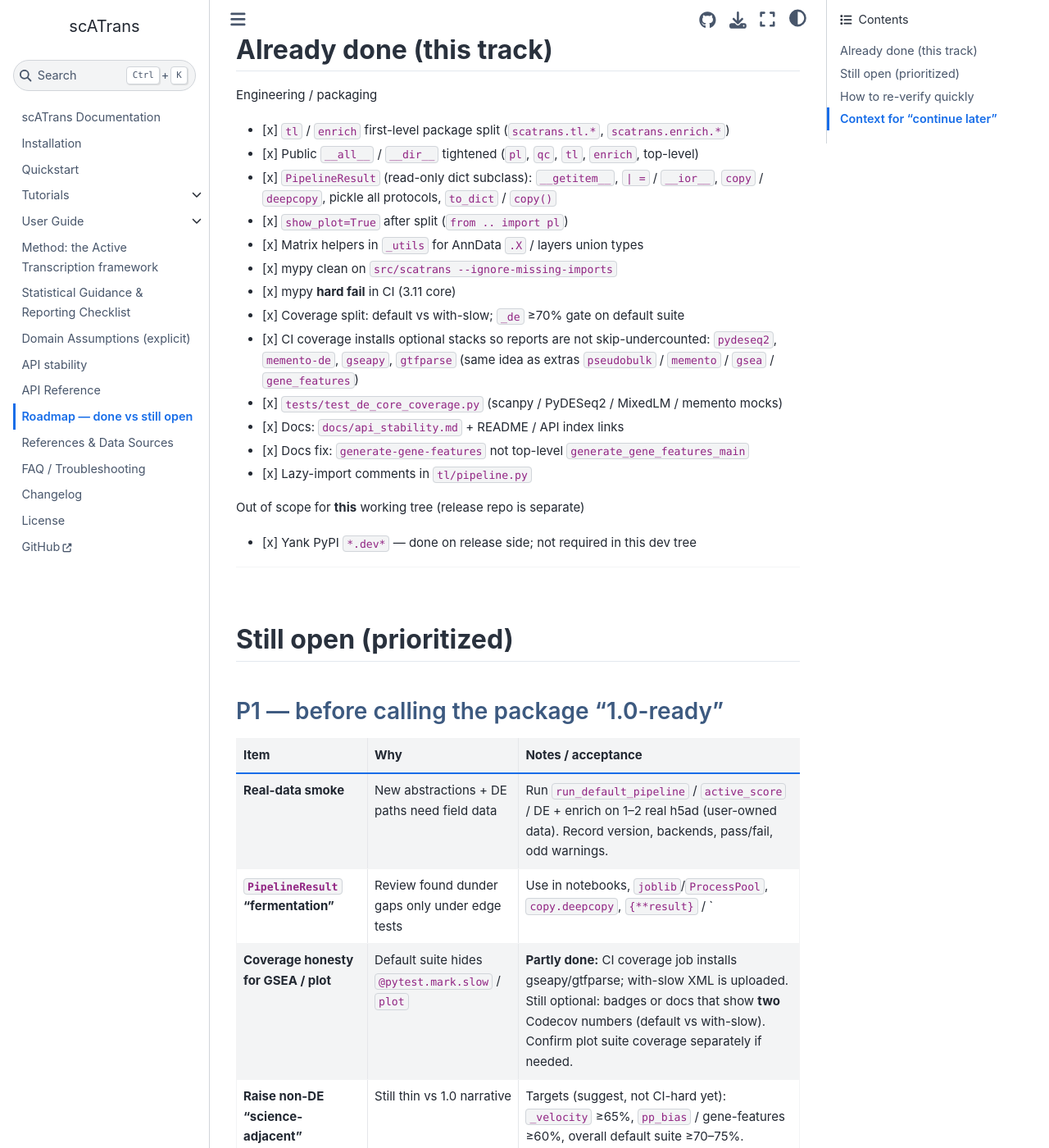
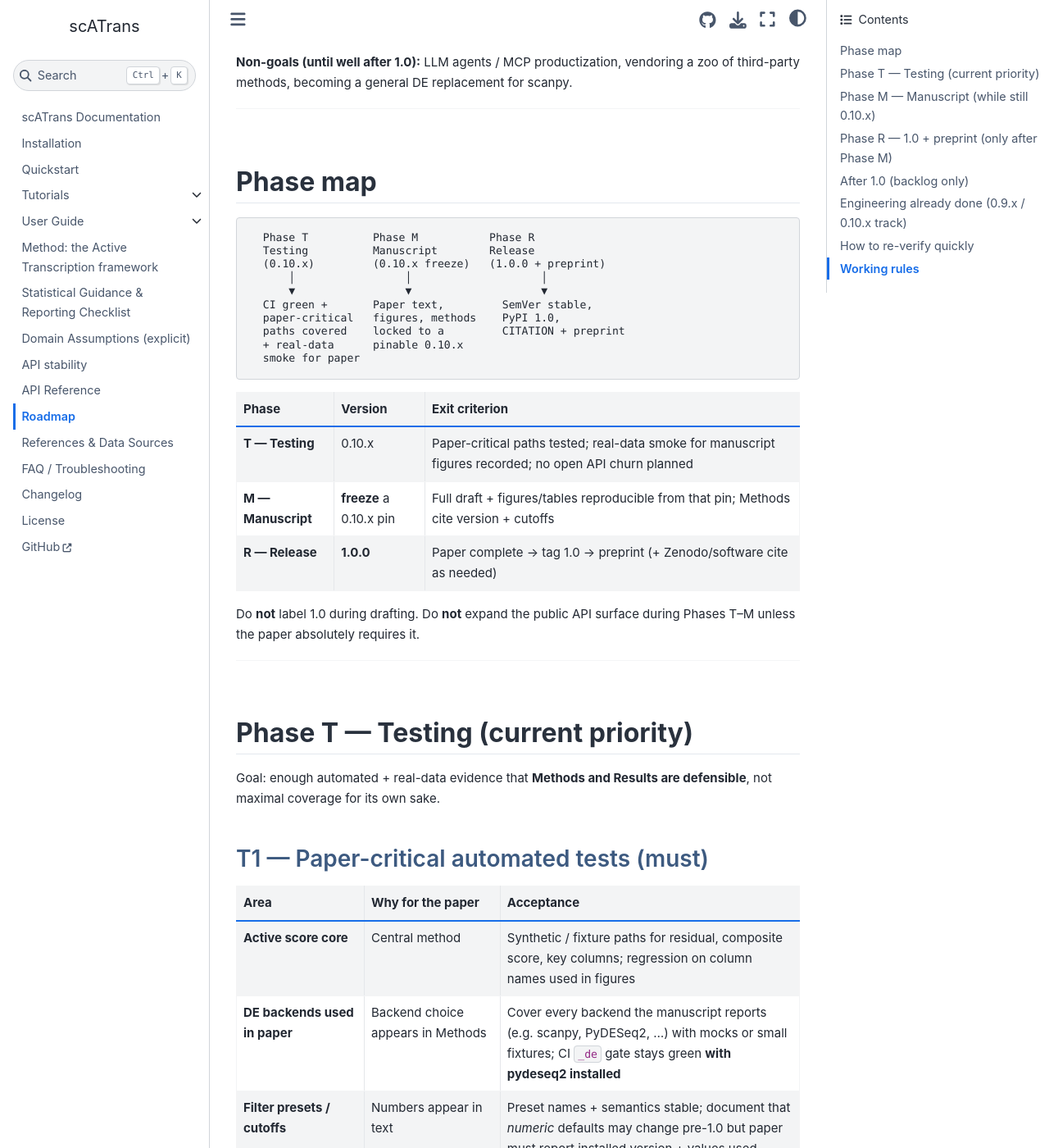
Before and after one commit to leelieber2025/scATrans, a Sphinx documentation site: the page built from docs/ROADMAP.md, in a window 1280 px wide and 1400 px high, scrolled down 246 px. Shown: the whole window at 82% size. Built offline with Sphinx 7.4.7 and the Sphinx Book theme 1.1.4, drawn with Linux system fonts in a browser that asks for light colours; pages that are not in the unit, such as notebooks, are missing from menus; some of the changed text lies outside the part shown.

Commit message:
Update ROADMAP.md

````diff
--- a/docs/ROADMAP.md
+++ b/docs/ROADMAP.md
@@ -1,82 +1,181 @@
-# Roadmap — done vs still open
+# Roadmap
 
-Working notes from the 0.9.x / 0.10.x post-release review / refactor track
-(2026-07). Use this when picking up work later. Not a commitment to
-ship dates.
+**Strategy (locked):** finish **testing** → finish the **paper** → then
+**1.0** + **preprint**. Stay on **0.10.x (Beta)** until the manuscript is
+done. Not a calendar commitment.
+
+**Positioning:** a focused method package for active-transcription scoring
+under spliced/unspliced (or nascent/mature) layers—not a multi-omics
+platform. Prefer depth, reportability, and reproducibility over feature
+breadth.
+
+**Non-goals (until well after 1.0):** LLM agents / MCP productization,
+vendoring a zoo of third-party methods, becoming a general DE replacement
+for scanpy.
 
 ---
 
-## Already done (this track)
+## Phase map
 
-Engineering / packaging
+```text
+  Phase T          Phase M           Phase R
+  Testing          Manuscript        Release
+  (0.10.x)         (0.10.x freeze)   (1.0.0 + preprint)
+      │                 │                    │
+      ▼                 ▼                    ▼
+  CI green +       Paper text,         SemVer stable,
+  paper-critical   figures, methods    PyPI 1.0,
+  paths covered    locked to a         CITATION + preprint
+  + real-data      pinable 0.10.x
+  smoke for paper
+```
 
-- [x] `tl` / `enrich` first-level package split (`scatrans.tl.*`, `scatrans.enrich.*`)
-- [x] Public `__all__` / `__dir__` tightened (`pl`, `qc`, `tl`, `enrich`, top-level)
-- [x] `PipelineResult` (read-only dict subclass): `__getitem__`, `| =` / `__ior__`,
-      `copy` / `deepcopy`, pickle all protocols, `to_dict` / `copy()`
-- [x] `show_plot=True` after split (`from .. import pl`)
-- [x] Matrix helpers in `_utils` for AnnData `.X` / layers union types
-- [x] mypy clean on `src/scatrans --ignore-missing-imports`
-- [x] mypy **hard fail** in CI (3.11 core)
-- [x] Coverage split: default vs with-slow; `_de` ≥70% gate on default suite
-- [x] CI coverage installs optional stacks so reports are not skip-undercounted:
-      `pydeseq2`, `memento-de`, `gseapy`, `gtfparse` (same idea as extras
-      `pseudobulk` / `memento` / `gsea` / `gene_features`)
-- [x] `tests/test_de_core_coverage.py` (scanpy / PyDESeq2 / MixedLM / memento mocks)
-- [x] Docs: `docs/api_stability.md` + README / API index links
-- [x] Docs fix: `generate-gene-features` not top-level `generate_gene_features_main`
-- [x] Lazy-import comments in `tl/pipeline.py`
+| Phase | Version | Exit criterion |
+|-------|---------|----------------|
+| **T — Testing** | 0.10.x | Paper-critical paths tested; real-data smoke for manuscript figures recorded; no open API churn planned |
+| **M — Manuscript** | **freeze** a 0.10.x pin | Full draft + figures/tables reproducible from that pin; Methods cite version + cutoffs |
+| **R — Release** | **1.0.0** | Paper complete → tag 1.0 → preprint (+ Zenodo/software cite as needed) |
 
-Out of scope for **this** working tree (release repo is separate)
-
-- [x] Yank PyPI `*.dev*` — done on release side; not required in this dev tree
+Do **not** label 1.0 during drafting. Do **not** expand the public API surface
+during Phases T–M unless the paper absolutely requires it.
 
 ---
 
-## Still open (prioritized)
+## Phase T — Testing (current priority)
 
-### P1 — before calling the package “1.0-ready”
+Goal: enough automated + real-data evidence that **Methods and Results are
+defensible**, not maximal coverage for its own sake.
 
-| Item | Why | Notes / acceptance |
-|------|-----|--------------------|
-| **Real-data smoke** | New abstractions + DE paths need field data | Run `run_default_pipeline` / `active_score` / DE + enrich on 1–2 real h5ad (user-owned data). Record version, backends, pass/fail, odd warnings. |
-| **`PipelineResult` “fermentation”** | Review found dunder gaps only under edge tests | Use in notebooks, `joblib`/`ProcessPool`, `copy.deepcopy`, `{**result}` / `|` in real scripts. Prefer keep 0.10.x until no surprises. |
-| **Coverage honesty for GSEA / plot** | Default suite hides `@pytest.mark.slow` / `plot` | **Partly done:** CI coverage job installs gseapy/gtfparse; with-slow XML is uploaded. Still optional: badges or docs that show **two** Codecov numbers (default vs with-slow). Confirm plot suite coverage separately if needed. |
-| **Raise non-DE “science-adjacent” coverage** | Still thin vs 1.0 narrative | Targets (suggest, not CI-hard yet): `_velocity` ≥65%, `pp_bias` / gene-features ≥60%, overall default suite ≥70–75%. |
+### T1 — Paper-critical automated tests (must)
 
-### P2 — product / packaging
+| Area | Why for the paper | Acceptance |
+|------|-------------------|------------|
+| **Active score core** | Central method | Synthetic / fixture paths for residual, composite score, key columns; regression on column names used in figures |
+| **DE backends used in paper** | Backend choice appears in Methods | Cover every backend the manuscript reports (e.g. scanpy, PyDESeq2, …) with mocks or small fixtures; CI `_de` gate stays green **with pydeseq2 installed** |
+| **Filter presets / cutoffs** | Numbers appear in text | Preset names + semantics stable; document that *numeric* defaults may change pre-1.0 but paper must report installed version + values used |
+| **Pipeline / `PipelineResult`** | One-liner workflow | Keys used in tutorials/paper (`candidates`, `enrichment`, `meta`, …) stable; pickle/deepcopy if you serialize results for figures |
+| **Enrichment paths in paper** | GO/KEGG/GSEA if shown | ORA (and GSEA if claimed) runnable under CI `slow` or documented offline protocol; universe handling consistent with docs |
 
-| Item | Why | Notes |
-|------|-----|--------|
-| **Wheel size / KEGG bundling** | ~9 MB wheel; KEGG commercial terms | Optional: KEGG not in default wheel; download or extra; GO compress / slim |
-| **Dual mouse gene-feature tables** | Confusing defaults | Doc default table + when to switch; or single default + `list_available_gene_features` |
-| **CITATION.cff / authors** | Academic citability | Name + email set (Zhao Li / 李钊); add ORCID when available |
-| **Optional `plot` extra** | Slim core install | Move heavy viz deps if desired |
-| **Further module split** | `tl.active` / `pl` still large | Only if maintainability hurts; keep public imports stable |
+### T2 — Real-data smoke for the manuscript (must)
 
-### P3 — 1.0 release checklist (do not rush)
+- Run the **exact analysis recipe** planned for figures on 1–2 real h5ad sets
+  (user-owned or public with clear license).
+- Record: `scatrans.__version__`, extras/backends, command or notebook path,
+  pass/fail, unexpected warnings, seed if any.
+- Prefer freezing that recipe into a notebook or script checked into docs/
+  examples (even if data stay private).
 
-- [ ] Freeze public API list = `scatrans.__all__` + `pl.__all__` + `qc.__all__` (already documented in `api_stability.md`)
-- [ ] `pyproject.toml` classifier → `Development Status :: 5 - Production/Stable` **only with 1.0.0**
-- [ ] SemVer policy in docs (breaking = major after 1.0)
-- [ ] CHANGELOG entry for 1.0 with “stable surface” summary
-- [ ] Real-data smoke signed off; `_de` gate still green with pydeseq2 present
-- [ ] Optional: TestPyPI dry-run of release workflow
+### T3 — Support tests (should, not blockers for starting to write)
 
-**Recommended versioning until then:** stay on **0.10.x** (Beta; current
-**0.10.2**, single source in `src/scatrans/_version.py`). Do not label 1.0 until
-P1 real-data smoke + no open PipelineResult semantics changes.
+| Item | Notes |
+|------|--------|
+| Raise coverage on science-adjacent modules used in paper (`_velocity`, `pp_bias`, gene features) | Target only modules you **cite or rely on** in Methods |
+| Default suite ≥ ~70–75% overall | Nice for confidence; not a paper gate by itself |
+| Plot tests | Only if figures depend on `pl` helpers beyond “matplotlib on a DataFrame” |
+| GSEA / with-slow honesty | Keep CI with-slow job; dual Codecov badges optional |
 
-### P4 — nice-to-have / earlier review notes
+### T4 — Deliberately later (after paper, or only if paper needs it)
 
-- Decision-tree doc: which DE backend when
-- Output column dictionary more prominent from README
-- Small downloadable demo h5ad (Zenodo) for tutorials
-- “How scATrans relates to scanpy / scVelo / gseapy / PyDESeq2”
-- `set_nature_style` → `set_publication_style` alias (trademark caution)
-- CONTRIBUTING.md / issue templates
-- `py.typed` if shipping type information to dependents
-- pre-commit mypy flags == CI mypy flags (already close)
+- KEGG out of default wheel / slim GO (compliance; do before wide commercial use)
+- Optional `plot` extra, further `pl` / `tl.active` splits
+- `py.typed`, CONTRIBUTING polish, dual Codecov badges
+- Expanding public API
+
+### Phase T exit checklist
+
+- [ ] CI default suite green; `_de` gate green with pydeseq2
+- [ ] Every analysis step **named in the paper** has a test or a recorded real-data script
+- [ ] Real-data smoke log for manuscript figures
+- [ ] Decision: **pin version** for Methods (e.g. `scatrans==0.10.x`) and stop feature work
+
+---
+
+## Phase M — Manuscript (while still 0.10.x)
+
+Goal: a complete paper whose computational results are **reproducible from a
+pinned Beta**, not from a moving target.
+
+### Must align package ↔ paper
+
+| Doc / artifact | Role in paper |
+|----------------|---------------|
+| `docs/method.md` | Method description consistency |
+| `docs/statistical_guidance.md` | What scores may / may not claim |
+| `docs/domain_assumptions.md` | Explicit assumptions (reviewer defense) |
+| `docs/api_stability.md` | Import style recommended in code snippets |
+| Tutorials / figure notebooks | Supplement or Zenodo bundle |
+| `CITATION.cff` | Author: Zhao Li (李钊); ORCID when available |
+
+### Writing discipline
+
+1. **Pin** the package version in Methods (`scatrans` 0.10.x + key extras).
+2. Report **cutoffs and presets**, not only “default”.
+3. Prefer public API: `import scatrans as scat` / `scat.pl` / `scat.qc`.
+4. No public API renames during revision unless a reviewer forces it—and then
+   prefer aliases until 1.0.
+
+### Phase M exit checklist
+
+- [ ] Full draft (abstract → discussion) internally complete
+- [ ] All figures/tables reproducible from pinned 0.10.x + recorded recipe
+- [ ] Limitations match `statistical_guidance` / domain assumptions
+- [ ] Software availability statement ready (GitHub, PyPI, license Apache-2.0;
+      data licenses for GO/KEGG noted)
+
+---
+
+## Phase R — 1.0 + preprint (only after Phase M)
+
+Order after the manuscript is **done** (ready to post):
+
+1. **Freeze API** — `scatrans.__all__` + `pl.__all__` + `qc.__all__` =
+   `api_stability.md`; no surprise renames.
+2. **Release 1.0.0**
+   - Bump `src/scatrans/_version.py` → `1.0.0`
+   - Classifier → `Development Status :: 5 - Production/Stable`
+   - CHANGELOG “stable surface” summary
+   - SemVer note in docs (breaking = major after 1.0)
+   - Optional: TestPyPI dry-run, then PyPI
+3. **Preprint** — post with software version **1.0.0** (or “results produced
+   with 0.10.x; software released as 1.0.0 with the same public API” if you
+   must distinguish analysis pin vs marketing version—prefer **one clear
+   story**: analysis redone or confirmed on 1.0 if time allows).
+4. **Cite** — update `CITATION.cff` / README with preprint DOI when available.
+
+### 1.0 packaging hygiene (same window, not science scope)
+
+- [ ] KEGG bundling / commercial notice resolved or documented as opt-in
+- [ ] Mouse gene-feature default unambiguous in docs
+- [ ] ORCID on `CITATION.cff` if available
+- [ ] Small public demo h5ad (Zenodo) if not already released with the paper
+
+---
+
+## After 1.0 (backlog only)
+
+Science-led, not platform-led:
+
+- Stronger design diagnostics / backend recommendation narrative
+- Multi-sample / multi-condition reporting patterns
+- Systematic comparison notebooks (active score vs DE-only / velocity context)
+- Species / custom gene-set ergonomics as users demand
+
+Still non-goals unless strategy changes: agent stack, method zoo, GPU-first
+rewrite.
+
+---
+
+## Engineering already done (0.9.x / 0.10.x track)
+
+Reference only—do not re-open unless paper-blocking.
+
+- [x] `tl` / `enrich` package split; public `__all__` / `__dir__`
+- [x] `PipelineResult` (read-only dict subclass, copy/pickle/`to_dict`)
+- [x] Matrix helpers; mypy clean + CI hard-fail (3.11 core)
+- [x] Coverage split; `_de` ≥70% gate; optional stacks on coverage job
+- [x] `tests/test_de_core_coverage.py`; `docs/api_stability.md`
+- [x] Authors in metadata / README: Zhao Li (李钊), leelieber@gmail.com
+- [x] Yank PyPI `*.dev*` (release side)
 
 ---
 
@@ -86,32 +185,32 @@ P1 real-data smoke + no open PipelineResult semantics changes.
 # Types
 mypy src/scatrans --ignore-missing-imports
 
-# Default suite (matches daily CI tests)
+# Default suite (daily CI)
 pytest -m "not plot and not slow" -q
 
-# _de coverage gate (needs pydeseq2 for fair measure)
+# _de coverage gate (install pydeseq2 for a fair measure)
 pip install "pydeseq2>=0.4.0"
 pytest -m "not plot and not slow" --cov=scatrans --cov-report=xml:coverage-default.xml -q
-# parse line-rate for *_de.py ≥ 70%
 
 # With slow (GSEA etc.)
 pytest -m "not plot" -q
 ```
 
-GitHub review zip (dev tree):
-
 ```bash
 python scripts/make_release_zips.py
-# or single: scatrans-github-upload-YYYY-MM-DD.zip
 ```
 
 ---
 
-## Context for “continue later”
+## Working rules
 
-1. User may bring **real h5ad** for smoke — treat as P1 acceptance, not more refactor.
-2. Prefer **not** expanding public API surface before 1.0.
-3. If CI `_de` gate fails again, first check **pydeseq2 is installed** on the coverage job (see `.github/workflows/ci.yml`).
-4. Release / PyPI publish lives in a **separate** repo from this workspace unless explicitly merged.
+1. **Paper first:** if a change does not help testing confidence or the
+   manuscript, it waits until after 1.0.
+2. **No API growth** in Phases T–M unless the paper needs a name that already
+   exists conceptually—prefer private helpers over new `__all__` entries.
+3. **Real h5ad smoke** is manuscript acceptance, not an excuse for more
+   refactor.
+4. If CI `_de` gate fails, check **pydeseq2 is installed** on the coverage job
+   first (`.github/workflows/ci.yml`).
 
-Last updated: 2026-07-08 (after P0/P1 + coverage-gate fix).
+Last updated: 2026-07-12 — strategy: test → paper → 1.0 + preprint.
````
